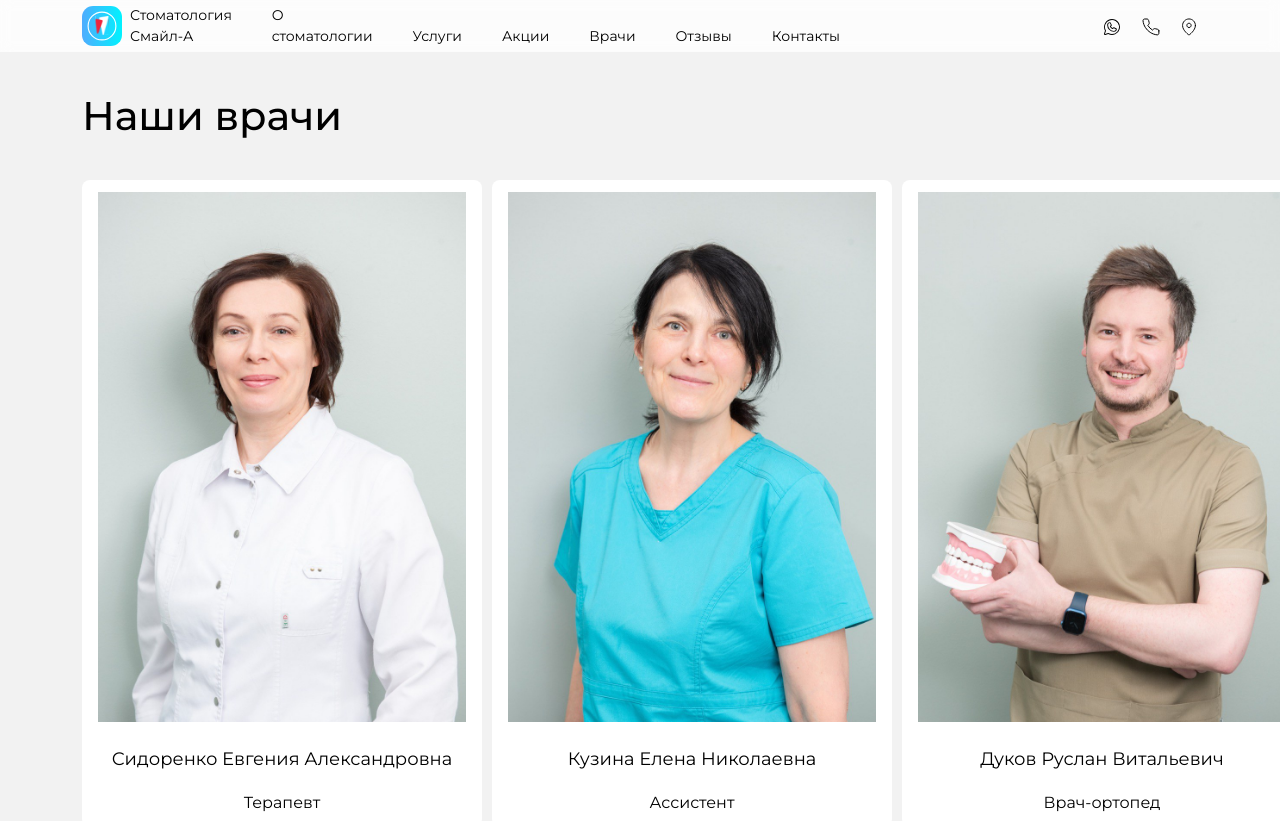
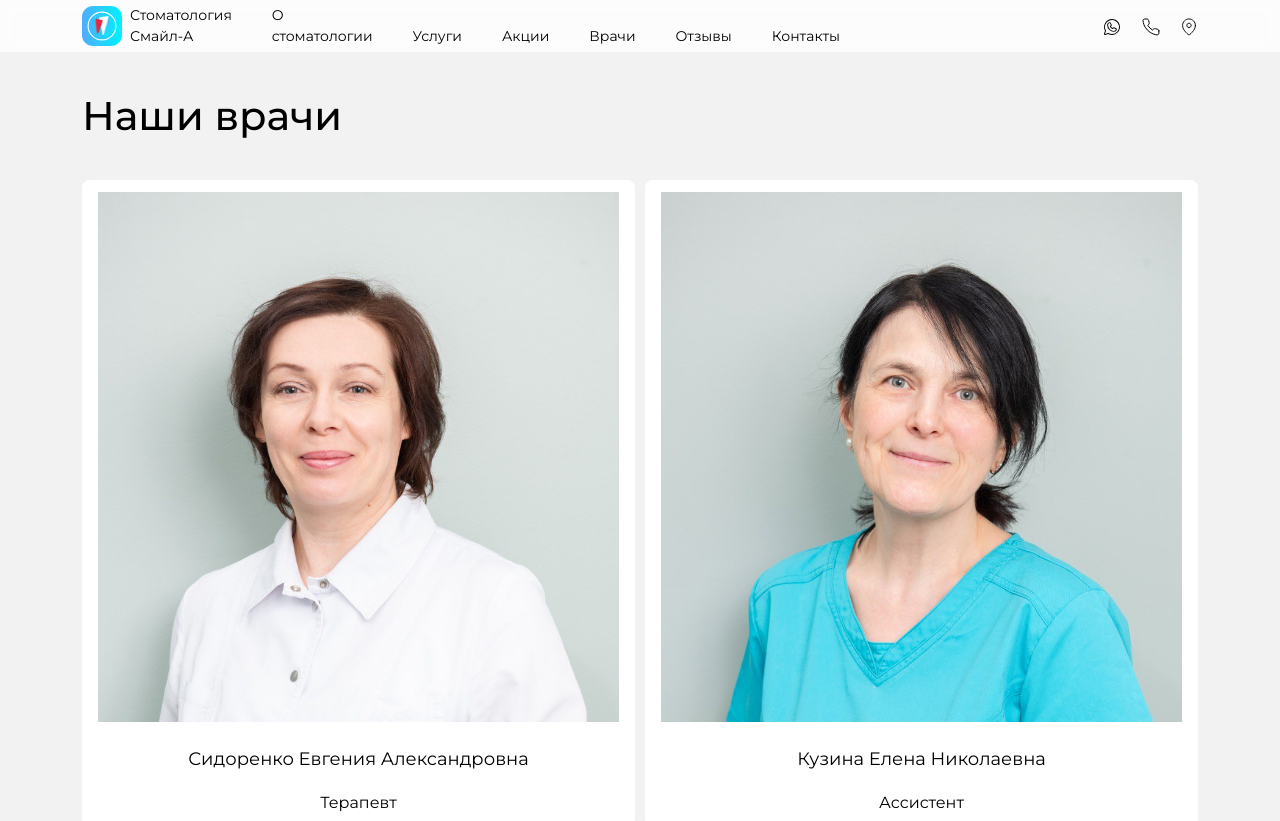
Before and after one commit to IrinaSmilea/smilea, a Next.js app: page /doctors in a window 1280 px wide. Shown: the top 821 px of the page. Built offline with nearby package versions, Linux system fonts and the light colour scheme.

Commit message:
Удалены акции, исправлена верстка страницы врачей

```diff
--- a/src/app/(main)/discounts/styles.module.css
+++ b/src/app/(main)/discounts/styles.module.css
@@ -66,6 +66,9 @@
     padding-right: 24px;
 }
 
+.offer {
+    margin-top: 50px
+}
 @media screen and (max-width: 550px) {
     .discountBlock {
         flex-direction: column-reverse;
--- a/src/app/(main)/doctors/styles.module.css
+++ b/src/app/(main)/doctors/styles.module.css
@@ -8,8 +8,7 @@
 
 .doctorsWrap {
     display: grid;
-    grid-template-columns: repeat(3, 1fr);
-    grid-template-rows: repeat(2, 1fr);
+    grid-template-columns: repeat(auto-fill, minmax(368px, 1fr));
     width: 100%;
     gap: 10px;
     margin-bottom: 24px;
--- a/src/shared/ui/banner/banner.module.css
+++ b/src/shared/ui/banner/banner.module.css
@@ -120,6 +120,10 @@
     padding-bottom: 0;
 }
 
+.offer {
+    font-size: 0.75rem;
+}
+
 @media screen and (max-width: 550px) {
     .h1 {
         font-size: 1rem;
--- a/src/shared/ui/banner/banner.tsx
+++ b/src/shared/ui/banner/banner.tsx
@@ -19,14 +19,17 @@ export const Banner = () => {
             </div>
             <div className={styles.serviceBlock}>
                 <div className={styles.priceBlock}>
-                    <span className={styles.serviceName}>
-                        Профессиональная ультразвуковая чистка
+                    {/* <span className={styles.serviceName}>
+                        Профессиональная ультразвуковая чистка*
                     </span>
                     <div className={styles.imageMobile}></div>
-                    <span className={styles.servicePrice}>1990₽</span>
+                    <span className={styles.servicePrice}>1990₽</span> */}
                     <Link className={styles.link} href="tel:+78125160027">
                         Записаться на приём
                     </Link>
+                    {/* <span className={styles.offer}>
+                        *Предложение не является публичной офертой
+                    </span> */}
                 </div>
             </div>
             <div className={styles.background}></div>
```
Also changed, not shown: src/app/(main)/discounts/page.tsx (+4 -3 lines), 1 other file (tests, documents, lock files or other folders).
